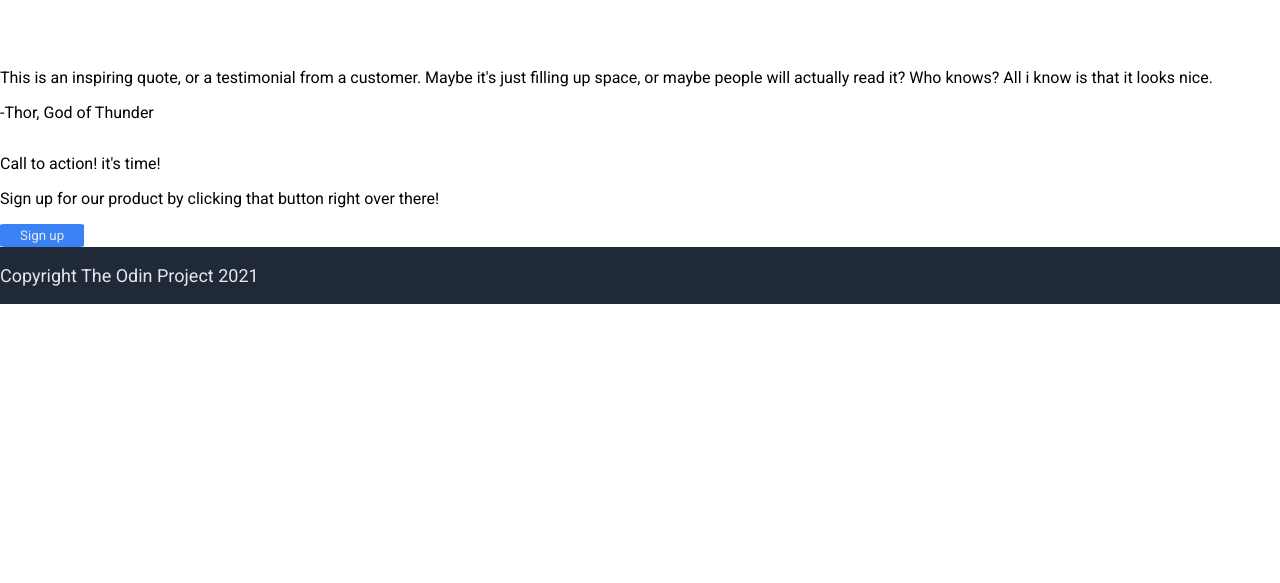
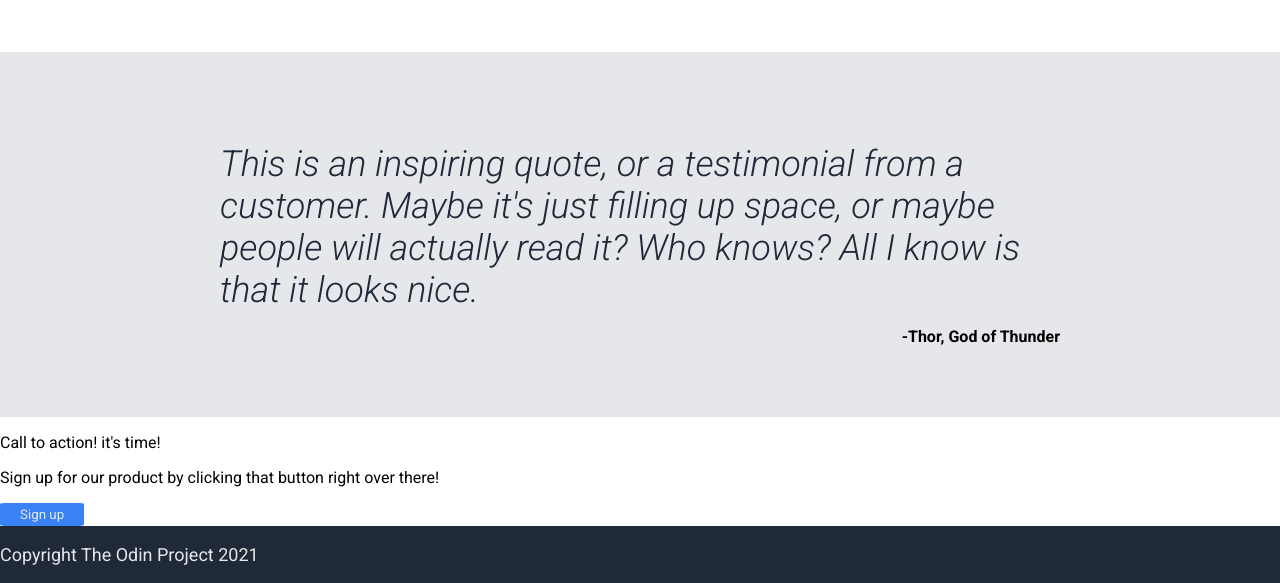
Before and after one commit to anthuarneck/landing-page, a plain HTML site: page index.html in a window 1280 px wide. Shown: the part 769-1352 px from the top of the page. Before the commit the page ends 1073 px from the top, so only its background shows below. Drawn offline with Linux system fonts and the light colour scheme.

Commit message:
Completes section-three of landing-page
Quote and signature aligned to very center of section. Both elements stylized.
Signature aligned to right side of section.

```diff
--- a/index.html
+++ b/index.html
@@ -76,10 +76,12 @@
 
     </div>
 
-    <div>
-        <p>This is an inspiring quote, or a testimonial from a customer. Maybe it's just filling up space, or maybe
-            people will actually read it? Who knows? All i know is that it looks nice.</p>
-        <p>-Thor, God of Thunder</p>
+    <div class="section-three">
+
+        <p class="quote">This is an inspiring quote, or a testimonial from a customer. Maybe it's just filling up space, or maybe
+            people will actually read it? Who knows? All I know is that it looks nice.</p>
+        <p class="signature">-Thor, God of Thunder</p>
+
     </div>
 
     <div>
--- a/style.css
+++ b/style.css
@@ -105,3 +105,24 @@ button {
     width: 150px;
     text-align-last: center;
 }
+
+.section-three .quote {
+    font-style: italic;
+    font-size: 36px;
+    font-weight: 300;
+    color: #1F2937;
+    margin-bottom: 0;
+}
+
+.section-three {
+    background-color: #E5E7EB;
+    display: flex;
+    flex-direction: column;
+    justify-content: center;
+    padding: 55px 220px;
+}
+
+.section-three .signature {
+    font-weight: bold;
+    align-self: flex-end;
+}
```
